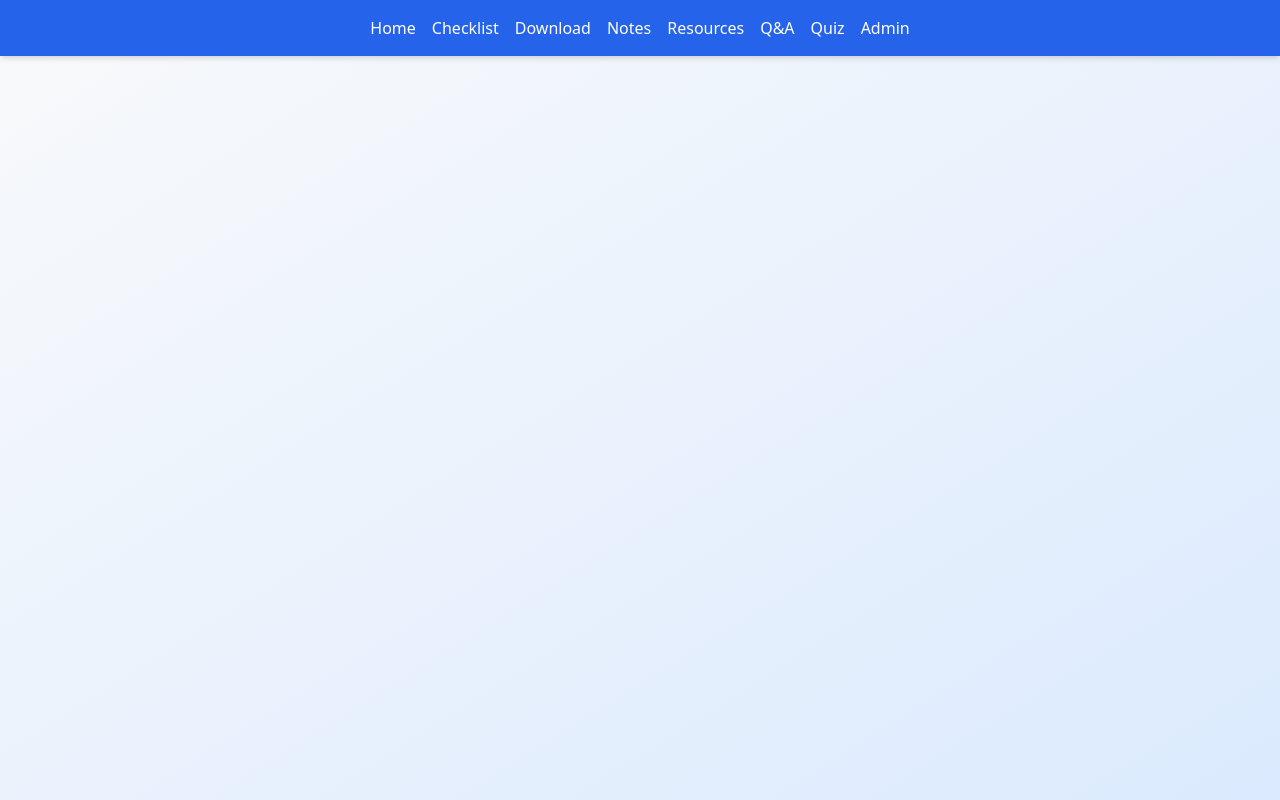
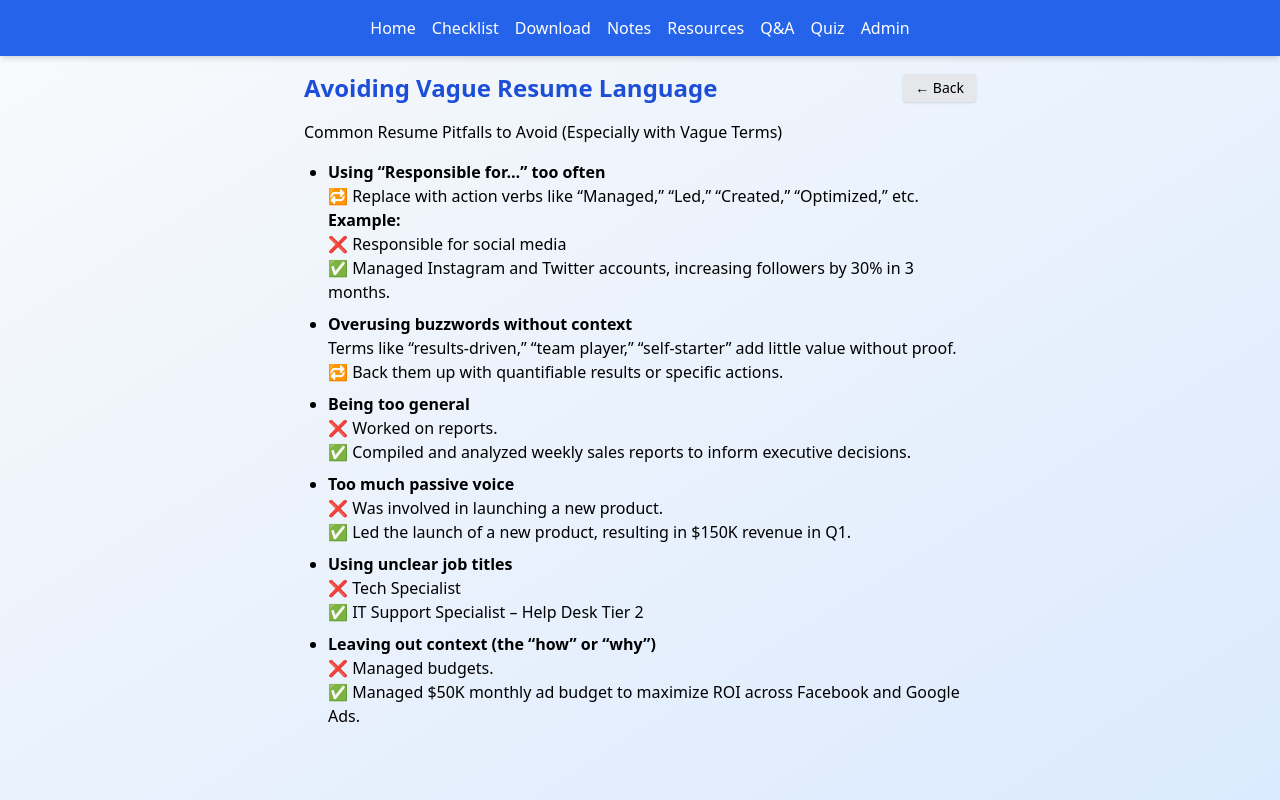
Before and after one commit to Gabekross/resumetips, a React (Vite) app: page /checklist/vague-terms in a window 1280 px wide. Built offline with nearby package versions, Linux system fonts and the light colour scheme; no server answers.

Commit message:
Add links to resume pitfalls

```diff
--- a/src/App.jsx
+++ b/src/App.jsx
@@ -16,6 +16,9 @@ import Achievements from './pages/checklist/Achievements';
 import Education from './pages/checklist/Education';
 import Skills from './pages/checklist/Skills';
 import Formatting from './pages/checklist/Formatting';
+import ListingDuties from './pages/checklist/ListingDuties';
+import VagueTerms from './pages/checklist/VagueTerms';
+
 import './App.css';
 
 export default function App() {
@@ -40,6 +43,8 @@ export default function App() {
             <Route path="/checklist/education" element={<Education />} />
             <Route path="/checklist/skills" element={<Skills />} />
             <Route path="/checklist/formatting" element={<Formatting />} />
+            <Route path="/checklist/listing-duties" element={<ListingDuties />} />
+            <Route path="/checklist/vague-terms" element={<VagueTerms />} />
           </Routes>
         </main>
       </div>
--- a/src/pages/Home.jsx
+++ b/src/pages/Home.jsx
@@ -18,24 +18,33 @@ export default function Home() {
 
       <h2 className="text-2xl font-semibold text-blue-600">✅ The Right Structure</h2>
       <p>
-        Use clear headings: Contact Info, Summary, Experience, Education, and Skills. Keep formatting clean and consistent. Recruiters should find what they need in seconds.
+        Use clear headings: Contact Info, Professional Summary, Work Experience, Education, and Skills. Keep formatting clean and consistent. Recruiters should find what they need in seconds.
       </p>
 
-      <h2 className="text-2xl font-semibold text-blue-600">🔍 Keywords & ATS Optimization</h2>
+      <h2 className="text-2xl font-semibold text-blue-600">🔍 Using Keywords & Aplicant Tracking System (ATS) Optimization</h2>
       <p>
         Many companies use Applicant Tracking Systems (ATS) to scan resumes. To get through, use keywords from the job description — especially for skills and job titles.
       </p>
 
-      <h2 className="text-2xl font-semibold text-blue-600">🚫 Common Resume Pitfalls</h2>
-      <ul className="list-disc pl-6 space-y-1">
-        <li>Typos and inconsistent formatting</li>
-        <li>Too long or too short (ideal: 1–2 pages)</li>
-        <li>Unprofessional email address</li>
-        <li>Listing job duties instead of achievements</li>
-        <li>Using vague terms like “responsible for”</li>
-      </ul>
+      <h2 className="text-2xl font-semibold text-blue-600">🚫 Avoid Common Resume Pitfalls</h2>
+        <ul className="list-disc pl-6 space-y-1">
+          <li>Typos</li>
+          <li>Inconsistent formatting</li>
+          <li>Too long or too short (ideal: 1–2 pages)</li>
+          <li>Unprofessional email address</li>
+          <li>
+            <a href="/checklist/listing-duties" className="text-blue-600 hover:underline">
+              Listing job duties instead of achievements
+            </a>
+          </li>
+          <li>
+            <a href="/checklist/vague-terms" className="text-blue-600 hover:underline">
+              Using vague terms like “responsible for”
+            </a>
+          </li>
+        </ul>
 
-      <h2 className="text-2xl font-semibold text-blue-600">💡 Bonus Tip</h2>
+      <h2 className="text-2xl font-semibold text-blue-600">💡 Tailor Resume to the Job</h2>
       <p>
         Customize your resume for each role — tailor your summary, reorder skills, and emphasize the most relevant experiences first.
       </p>
--- /dev/null
+++ b/src/pages/checklist/ListingDuties.jsx
@@ -0,0 +1,42 @@
+import { useNavigate } from 'react-router-dom';
+
+export default function ListingDuties() {
+  const navigate = useNavigate();
+  return (
+    <div className="max-w-2xl mx-auto">
+      <div className="flex justify-between items-center mb-4">
+        <h2 className="text-2xl font-bold text-blue-700">From Duties to Achievements</h2>
+        <button
+          onClick={() => navigate(-1)}
+          className="bg-gray-200 text-sm px-3 py-1 rounded shadow hover:bg-gray-300"
+        >
+          ← Back
+        </button>
+      </div>
+      <p className="mb-4">
+        Avoid listing job responsibilities — instead, show impact and achievements.
+      </p>
+      <ul className="list-disc pl-6 space-y-2 text-base">
+        <li>
+          <strong>Listing duties, not achievements</strong><br />
+          ❌ Handled customer complaints.<br />
+          ✅ Resolved customer complaints with a 95% satisfaction rate.
+        </li>
+        <li>
+          <strong>No metrics or outcomes</strong><br />
+          ❌ Improved workflows.<br />
+          ✅ Reduced processing time by 20% by streamlining data entry systems.
+        </li>
+        <li>
+          <strong>Repeating the same phrase for every job</strong><br />
+          Avoid “Responsible for…” or “Worked on…” repetitively.<br />
+          🔁 Use: Developed, Initiated, Collaborated, Designed, Increased.
+        </li>
+        <li>
+          <strong>Focusing on tasks instead of value</strong><br />
+          🔁 Always ask: “What impact did I make?”
+        </li>
+      </ul>
+    </div>
+  );
+}
--- /dev/null
+++ b/src/pages/checklist/VagueTerms.jsx
@@ -0,0 +1,55 @@
+import { useNavigate } from 'react-router-dom';
+
+export default function VagueTerms() {
+  const navigate = useNavigate();
+  return (
+    <div className="max-w-2xl mx-auto">
+      <div className="flex justify-between items-center mb-4">
+        <h2 className="text-2xl font-bold text-blue-700">Avoiding Vague Resume Language</h2>
+        <button
+          onClick={() => navigate(-1)}
+          className="bg-gray-200 text-sm px-3 py-1 rounded shadow hover:bg-gray-300"
+        >
+          ← Back
+        </button>
+      </div>
+      <p className="mb-4">
+        Common Resume Pitfalls to Avoid (Especially with Vague Terms)
+      </p>
+      <ul className="list-disc pl-6 space-y-2 text-base">
+        <li>
+          <strong>Using “Responsible for…” too often</strong><br />
+          🔁 Replace with action verbs like “Managed,” “Led,” “Created,” “Optimized,” etc.<br />
+          <strong>Example:</strong><br />
+          ❌ Responsible for social media<br />
+          ✅ Managed Instagram and Twitter accounts, increasing followers by 30% in 3 months.
+        </li>
+        <li>
+          <strong>Overusing buzzwords without context</strong><br />
+          Terms like “results-driven,” “team player,” “self-starter” add little value without proof.<br />
+          🔁 Back them up with quantifiable results or specific actions.
+        </li>
+        <li>
+          <strong>Being too general</strong><br />
+          ❌ Worked on reports.<br />
+          ✅ Compiled and analyzed weekly sales reports to inform executive decisions.
+        </li>
+        <li>
+          <strong>Too much passive voice</strong><br />
+          ❌ Was involved in launching a new product.<br />
+          ✅ Led the launch of a new product, resulting in $150K revenue in Q1.
+        </li>
+        <li>
+          <strong>Using unclear job titles</strong><br />
+          ❌ Tech Specialist<br />
+          ✅ IT Support Specialist – Help Desk Tier 2
+        </li>
+        <li>
+          <strong>Leaving out context (the “how” or “why”)</strong><br />
+          ❌ Managed budgets.<br />
+          ✅ Managed $50K monthly ad budget to maximize ROI across Facebook and Google Ads.
+        </li>
+      </ul>
+    </div>
+  );
+}
```
